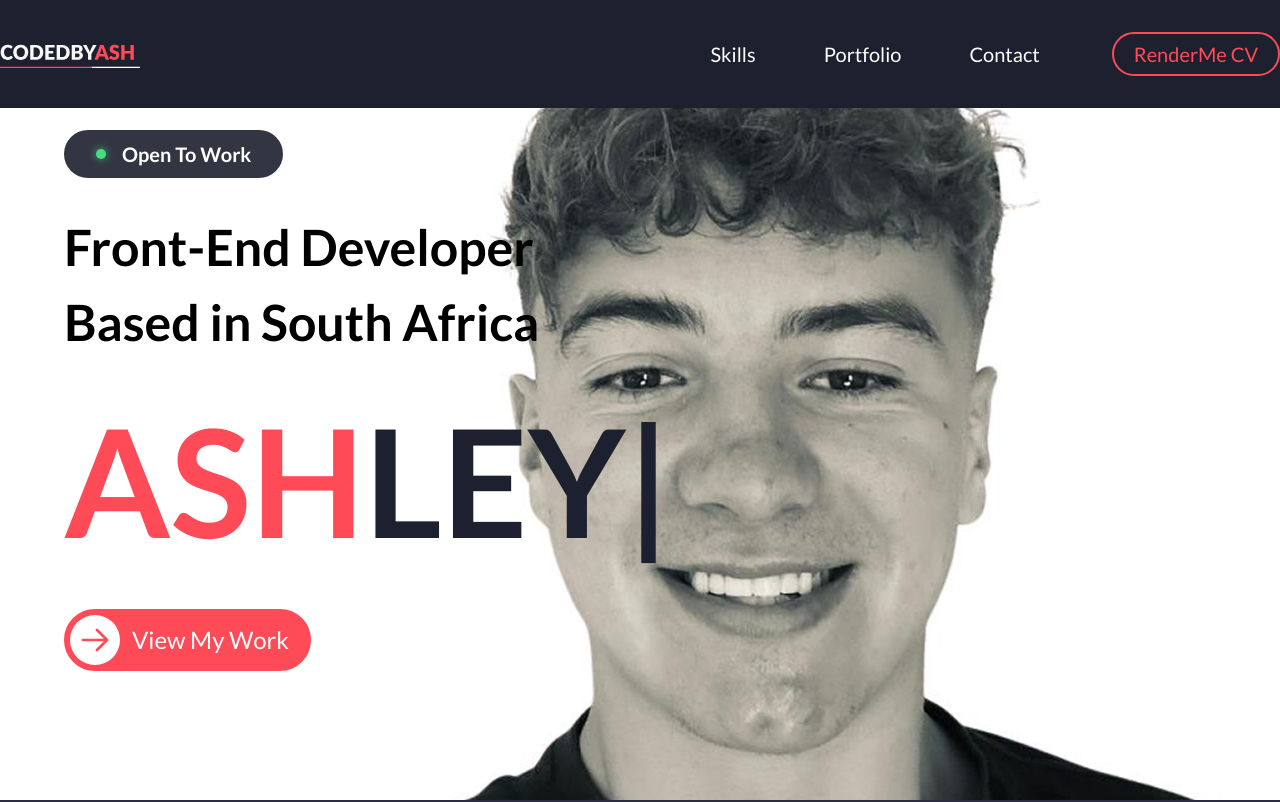
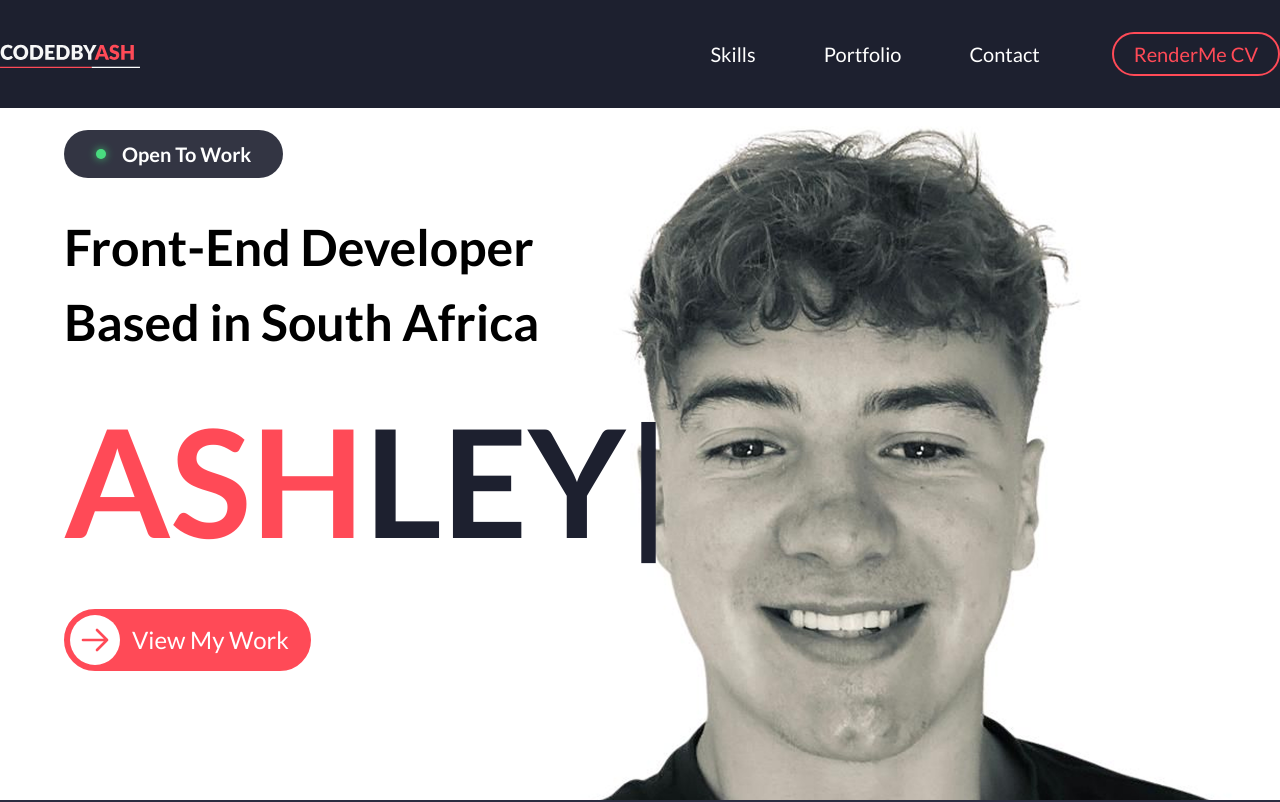
Before and after one commit to Ashley06Williams/My-portfolio, a Next.js app: page / in a window 1280 px wide. Shown: the top 802 px of the page. Built offline with nearby package versions, Linux system fonts and the light colour scheme.

Commit message:
Refactor HeroSection layout and improve responsiveness

```diff
--- a/src/app/page.tsx
+++ b/src/app/page.tsx
@@ -17,7 +17,7 @@ export default function Home() {
         <HeaderSection />
       </header>
       <HeroSection />
-      <div className="h-full flex flex-col items-center  max-w-[1400px] lg:max-w-[2000px] mx-auto">
+      <div className="h-full flex flex-col items-center  max-w-[1400px]  mx-auto">
         <main className="mx-auto px-4 md:px-0">
 
 
--- a/src/components/hero-section.tsx
+++ b/src/components/hero-section.tsx
@@ -14,7 +14,7 @@ export default function HeroSection() {
 
 
 
-    <div className="relative  h-[100vh] grid grid-cols-2 items-center overflow-hidden px-8 md:px-16 md:max-w-[1400px] lg:max-w-[2000px] mx-auto">
+    <div className="relative  h-[100vh] grid grid-cols-2 items-center overflow-hidden px-8 md:px-16 md:max-w-[1400px]  mx-auto">
 
 
 
@@ -66,8 +66,8 @@ export default function HeroSection() {
         <Image
           src="/ashfinal.png"
           alt="Ashley Williams"
-          width={1200}
-          height={1200}
+          width={1000}
+          height={1000}
           className="object-contain"
         />
       </div>
```
